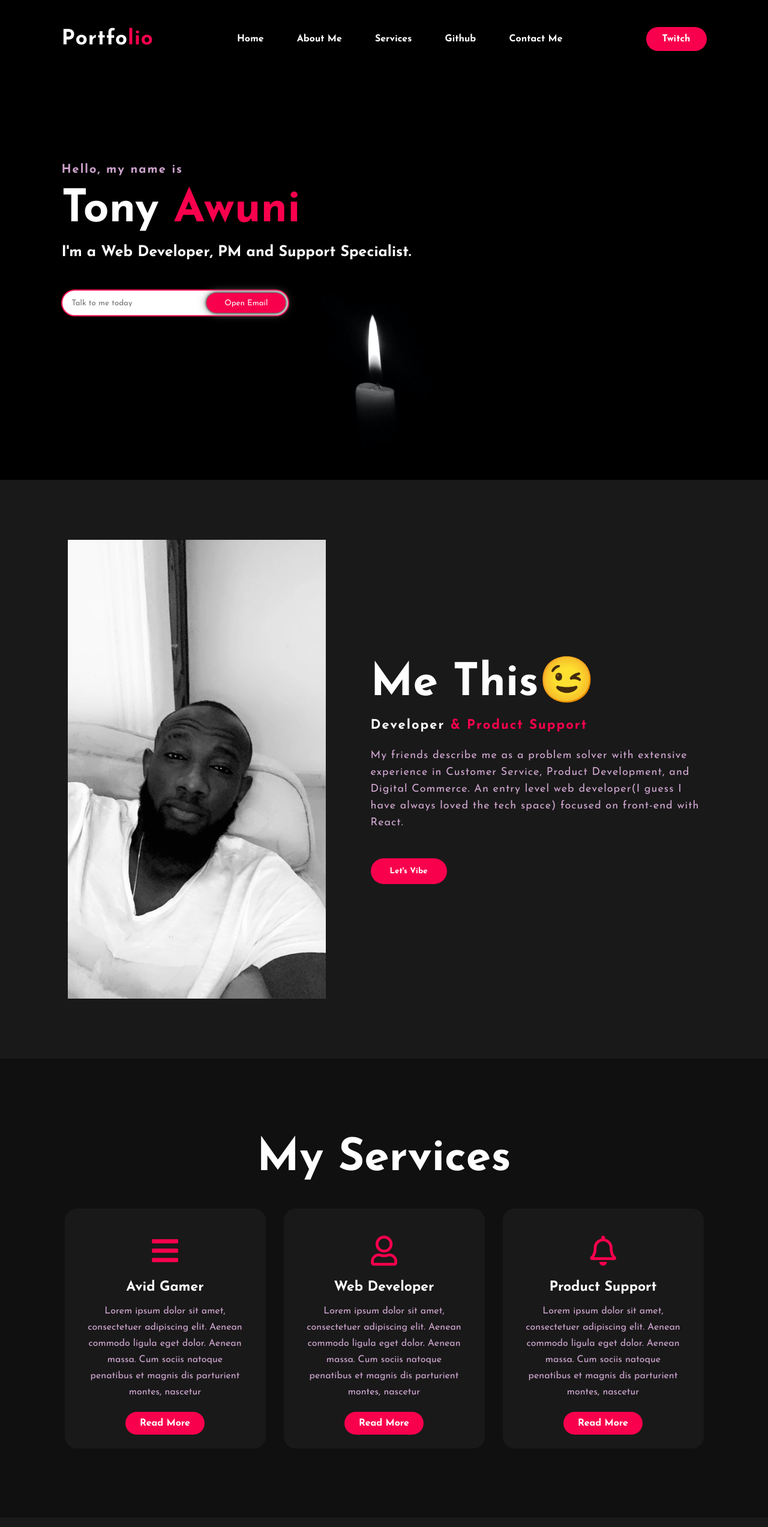
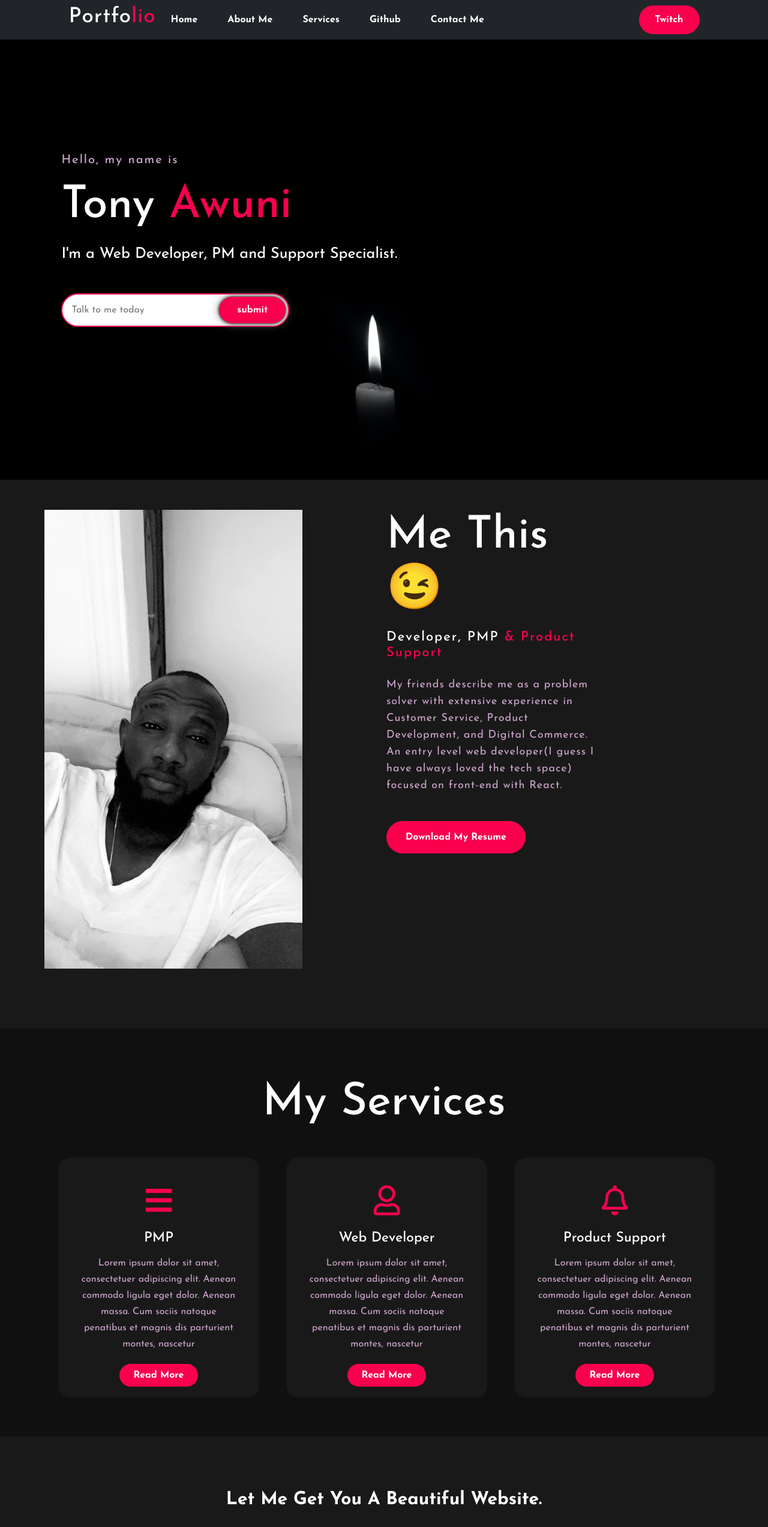
Before and after one commit to BuilsaBoy/NewPort, a plain HTML site: page index.html in a window 1280 px wide. Shown: the top 2546 px of the page at 60% size. Drawn offline with nearby package versions, Linux system fonts and the light colour scheme.

Commit message:
Add files via upload

```diff
--- a/css/style.css
+++ b/css/style.css
@@ -3,6 +3,9 @@
 	margin: 0;
 	font-family: 'Josefin Sans', sans-serif;
 	box-sizing: border-box;
+}
+body{
+	background-color: #000;
 }
 .hero{
 	height: 100vh;
@@ -10,6 +13,7 @@
 	background-image: url(../img/background.jpg);
 	background-size: cover;
 	background-position: center;
+	margin: 0px;
 }
 nav{
 	display: flex;
@@ -90,7 +94,7 @@ h4{
 	outline: none;
 	border-radius: 30px;
 }
-.emailme form input:last-child{
+.emailme form button:last-child{
 	position: absolute;
 	display: inline-block;
 	outline: none;
@@ -106,18 +110,21 @@ h4{
 
 .about{
 	width: 100%;
-	padding: 100px 0px;
+	padding: 50px 0px;
 	background-color: #191919;
+	padding-right: 16px;
 }
 .about img{
 	height: auto;
 	width: 430px;
 }
 .about-text{
-	width: 550px;
+	width: 360px;
+	margin-right: 16px;
+	align-items: center;
 }
 .main{
-	width: 1130px;
+	/* width: 1130px; */
 	max-width: 95%;
 	margin: 0 auto;
 	display: flex;
@@ -143,6 +150,9 @@ h4{
 	line-height: 28px;
 	font-size: 18px;
 	margin-bottom: 45px;
+	word-wrap: break-word;
+
+
 }
 button{
 	background-color:#f9004d;
@@ -163,12 +173,12 @@ button:hover{
 .service{
 	background: #101010;
 	width: 100%;
-	padding: 100px 0px;
+	padding: 50px 0px;
 }
 .title h2{
 	color: white;
 	font-size: 75px;
-	width: 1130px;
+	/* width: 1130px; */
 	margin: 30px auto;
 	text-align: center;
 }
@@ -239,6 +249,7 @@ h5{
 	font-size: 30px;
 	font-weight: bold;
 	margin-bottom: 25px;
+	text-align: center;
 }
 .contact-me .button-two{
 	background-color:#f9004d;
@@ -304,3 +315,28 @@ footer p:nth-child(2){
 	bottom: 35px;
 	font-size: 14px;
 }
+.card-container{
+
+}
+@media screen and (max-width: 480px) {
+	.emailme form{
+		width: 300px;
+		align-items: center;
+		max-width: 100%;
+		position: relative;
+	}
+	.contact-me p {
+		width: 100%;
+		height: 290px;
+		background: #191919;
+		display: flex;
+		align-items: center;
+		flex-direction: column;
+		justify-content: center;
+	}
+	.content h3 {
+		text-align: center;
+		width: 300px;
+	}
+
+}
--- a/index.html
+++ b/index.html
@@ -1,29 +1,54 @@
 <!DOCTYPE html>
-<html>
+<html lang="en">
 <head>
 	<title>Portfolio website</title>
-	<link rel="stylesheet" type="text/css" href="css/style.css">
+
 
 	<link rel="preconnect" href="https://fonts.gstatic.com">
   <link href="https://fonts.googleapis.com/css2?family=Josefin+Sans:ital,wght@0,100;0,200;0,300;0,400;0,500;0,600;0,700;1,100;1,200;1,300;1,400;1,500;1,600;1,700&display=swap" rel="stylesheet">
 
   <link rel="stylesheet" href="https://cdnjs.cloudflare.com/ajax/libs/font-awesome/5.15.3/css/all.min.css" integrity="sha512-iBBXm8fW90+nuLcSKlbmrPcLa0OT92xO1BIsZ+ywDWZCvqsWgccV3gFoRBv0z+8dLJgyAHIhR35VZc2oM/gI1w==" crossorigin="anonymous" referrerpolicy="no-referrer" />
+  <meta charset="utf-8">
+  <meta name="viewport" content="width=device-width, initial-scale=1">
 
+  <!-- Bootstrap CSS -->
+  <link href="https://cdn.jsdelivr.net/npm/bootstrap@5.0.2/dist/css/bootstrap.min.css" rel="stylesheet" integrity="sha384-EVSTQN3/azprG1Anm3QDgpJLIm9Nao0Yz1ztcQTwFspd3yD65VohhpuuCOmLASjC" crossorigin="anonymous">
+  <link rel="stylesheet" type="text/css" href="css/style.css">
 </head>
 <body>
-	<!----hero Section start---->
+<div>
+
 
 	<div class="hero">
-		<nav>
-			<h2 class="logo">Portfo<span>lio</span></h2>
-			<ul>
-				<li><a href="#">Home</a></li>
-				<li><a href="#">About Me</a></li>
-				<li><a href="#">Services</a></li>
-				<li><a href="#">Github</a></li>
-				<li><a href="#">Contact Me</a></li>
+	<nav class="navbar navbar-expand-lg navbar-light bg-dark sticky-top">
+		<div class="container-fluid">
+		  <h2 class=" logo">Portfo<span>lio</span></h2>
+		  <button class="navbar-toggler" type="button" data-bs-toggle="collapse" data-bs-target="#navbarSupportedContent" aria-controls="navbarSupportedContent" aria-expanded="false" aria-label="Toggle navigation">
+			<span class="navbar-toggler-icon"></span>
+		  </button>
+		  <div class="collapse navbar-collapse" id="navbarSupportedContent">
+			<ul class="navbar-nav me-auto mb-2 mb-lg-0">
+			  <li class="nav-item">
+				<a class="active" aria-current="page" href="#">Home</a>
+			  </li>
+			  <li class="nav-item">
+				<a href="#about-me">About Me</a>
+			  </li>
+			  <li class="nav-item">
+				<a href="#services">Services</a>
+			  </li>
+			  <li class="nav-item">
+				<a  href="https://github.com/" target="https://github.com/BuilsaBoy">Github</a>
+			  </li>
+			  <li class="nav-item">
+				<a  href="#contact-me">Contact Me</a>
+			  </li>
 			</ul>
-			<a href="#" class="btn">Twitch</a>
+			<div class="d-flex">
+				<a href="https://twitch.com/user" target="https://www.twitch.tv/builsaboy/videos" class="btn">Twitch</a>
+			</div>
+		  </div>
+		</div>
 	</nav>
 
 		<div class="content">
@@ -32,37 +57,49 @@
 			<h3>I'm a Web Developer, PM and Support Specialist.</h3>
 			<div class="emailme">
 				<form>
-					<input type="email" name="email" id="mail" placeholder="Talk to me today">
-					<input type="submit" name="submit" value="Open Email">
+					<input type="text" name="message" id="user-message" placeholder="Talk to me today">
+					<button type="button" onclick="openEmail()">submit</button>
 				</form>
 			</div>
 		</div>
 	</div>
-
-	<!----About section start---->
-	<section class="about">
+</div>
+	<!-- About section start -->
+	<section class="about" id="about-me">
 		<div class="main">
-			<img src="img/main-img.jpg">
+			<div class="container">
+				<div class="row">
+				  <div class="col" style="margin-bottom: 50px">
+					<img src="img/main-img.jpg" class="img-fluid">
+				  </div>
+				  <div class="col">
 					<div class="about-text">
 						<h2>Me This😉</h2>
-				<h5>Developer <span>& Product Support</span></h5>
+						<h5>Developer, PMP <span>& Product Support</span></h5>
 						<p>My friends describe me as a problem solver with extensive experience in Customer Service, Product Development, and Digital Commerce. An entry level web developer(I guess I have always loved the tech space) focused on front-end with React.</p>
-				<!-- Im not sure if i should make this a download CV button yet-->
-				<button type="button">Let's Vibe</button>
+
+						<a target="_blank" href="res/Anthony Awuni Resume 2022 A.pdf" ><button type="button">Download My Resume</button></a>
 					</div>
+				  </div>
+				</div>
+			  </div>
+
 		</div>
 	</section>
 
-	<!-----service section start----------->
-	<div class="service">
+	<!-- service section start -->
+	<div class="service" id="services">
 		<div class="title">
 			<h2>My Services</h2>
 		</div>
 
-		<div class="box">
+		<div class="container box mx-auto">
+			<div class="row">
+				<!-- <div class="d-flex align-items-center justify-content-center"> -->
+				<div class="col-xs-12 col-sm-12 col-md-6 col-lg-4 card-container">
 					<div class="card">
 						<i class="fas fa-bars"></i>
-				<h5>Avid Gamer</h5>
+						<h5>PMP</h5>
 						<div class="pra">
 							<p>Lorem ipsum dolor sit amet, consectetuer adipiscing elit. Aenean commodo ligula eget dolor. Aenean massa. Cum sociis natoque penatibus et magnis dis parturient montes, nascetur</p>
 
@@ -71,7 +108,9 @@
 							</p>
 						</div>
 					</div>
+				</div>
 
+				<div class=" col-xs-12 col-sm-12 col-md-6 col-lg-4 card-container">
 				<div class="card">
 					<i class="far fa-user"></i>
 					<h5>Web Developer</h5>
@@ -83,8 +122,9 @@
 						</p>
 					</div>
 				</div>
-
-			<div class="card">
+				</div>
+				<div class=" col-xs-12 col-sm-12 col-md-6 col-lg-4 card-container" style="justify-content: center">
+				<div class=" card">
 					<i class="far fa-bell"></i>
 					<h5>Product Support</h5>
 					<div class="pra">
@@ -96,26 +136,41 @@
 					</div>
 				</div>
 				</div>
+				<!-- </div> -->
 			</div>
 
-	<!------Contact Me------>
-	<div class="contact-me">
+		</div>
+	</div>
+
+	<!-- Contact Me -->
+	<div class="contact-me" id="contact-me">
 		<p>Let Me Get You A Beautiful Website.</p>
 		<!--This would probably take me up to the newsletter email side.
 		(use a smoothscroll)-->
 		<a class="button-two" href="#">Hire Me</a>
 	</div>
 
-	<!------footer start--------->
+	<!-- footer start -->
 	<footer>
 		<p>Tony Awuni</p>
 		<p>Your needle in the Haystack</p>
 		<div class="social">
-			<a href="#"><i class="fab fa-facebook-f"></i></a>
-			<a href="#"><i class="fab fa-linkedin"></i></a>
-			<a href="#"><i class="fab fa-twitter"></i></a>
+			<a href="https://facebook.com" target="https://www.facebook.com/BuilsaBoy"><i class="fab fa-facebook-f"></i></a>
+			<a href="https://linkedin.com" target="https://www.linkedin.com/in/tonyawuni/"><i class="fab fa-linkedin"></i></a>
+			<a href="https://twitter.com" target="https://twitter.com/BuilsaBoY1"><i class="fab fa-twitter"></i></a>
 		</div>
 		<p class="end">CopyRight By Tony Awuni</p>
 	</footer>
+</div>
+	<script src="https://cdn.jsdelivr.net/npm/bootstrap@5.0.2/dist/js/bootstrap.bundle.min.js" integrity="sha384-MrcW6ZMFYlzcLA8Nl+NtUVF0sA7MsXsP1UyJoMp4YLEuNSfAP+JcXn/tWtIaxVXM" crossorigin="anonymous"></script>
 </body>
 </html>
+
+<script>
+	function openEmail() {
+		const receiverEmail = "Awenjba2011@gmail.com"
+		const messageInput = document.getElementById('user-message');
+		const messageInputValue = messageInput.value;
+		window.location.href = "mailto:" + receiverEmail + "?body=" + messageInputValue ;
+	}
+</script>
```
Also changed, not shown: 1 other file. Lines whose indentation alone changed are shown as unchanged.
